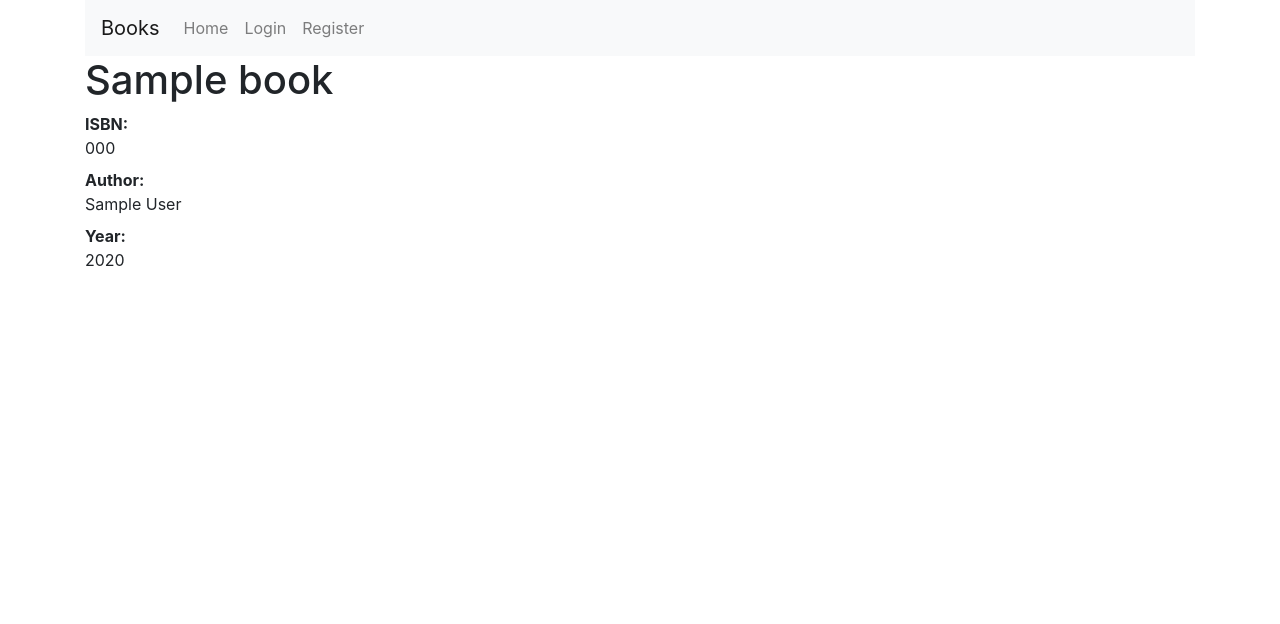
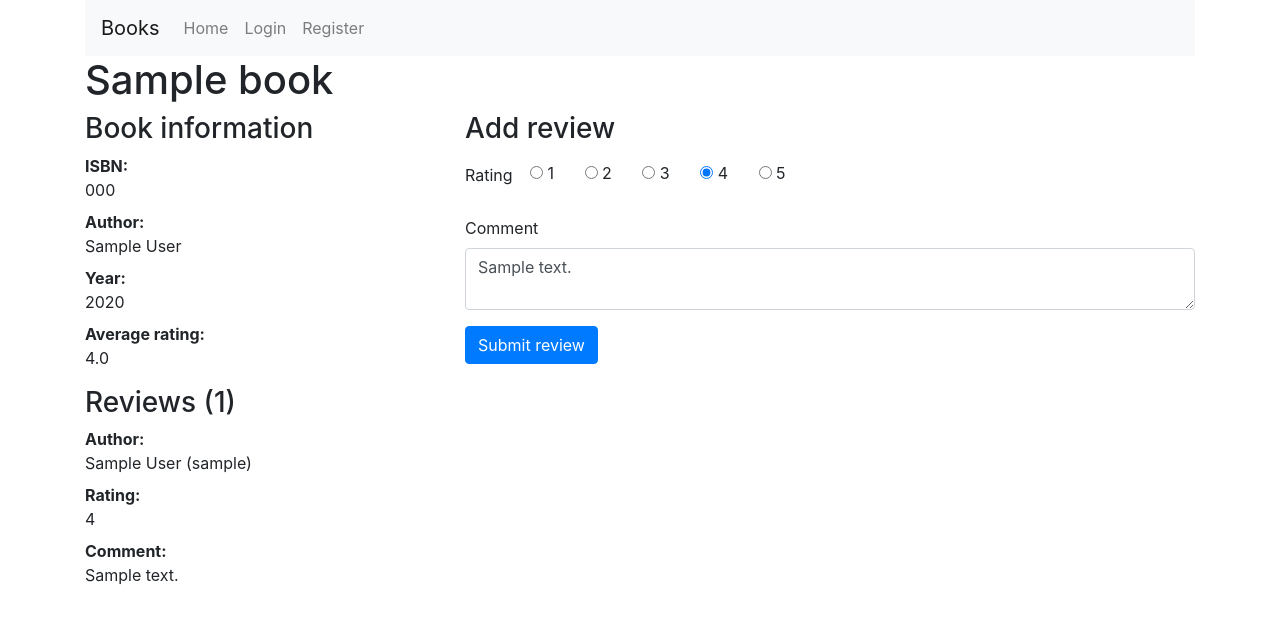
Before and after one commit to asdat/project1, a Flask app: template templates/book.html in a window 1280 px wide. Shown: the top 624 px of the page. Run offline with Flask 2, Linux system fonts and the light colour scheme; tables that the repository leaves empty hold one stand-in row (values such as "Sample post"); the template is opened without the code that fills it: values that come from a table or form of the project are taken from there, most other values are stand-ins (such as "Sample title", 1, 10 or a date in 2020); some libraries are stand-ins or nearby versions.

Commit message:
add reviews functionality, reformat code

```diff
--- a/application.py
+++ b/application.py
@@ -3,7 +3,7 @@ from math import ceil
 
 from flask import Flask, render_template, request, redirect, url_for, session
 from flask_session import Session
-from sqlalchemy import create_engine, or_, asc
+from sqlalchemy import create_engine, or_, asc, func
 from sqlalchemy.orm import sessionmaker
 
 from models import *
@@ -44,17 +44,20 @@ def register():
 
         user = db_session.query(User).filter_by(login=login).first()
         if user:
-            return render_template("register.html", message=f"User with login '{login}' already exists.", name=name, login=login, password=password)
+            return render_template("register.html", message=f"User with login '{login}' already exists.", name=name,
+                                   login=login, password=password)
         else:
             if not login or not password:
-                return render_template("register.html", message="Login and password are required fields.", name=name, login=login, password=password)
+                return render_template("register.html", message="Login and password are required fields.", name=name,
+                                       login=login, password=password)
 
             try:
-                db.db_session.add(User(name=name, login=login, password=hashlib.sha1(password.encode()).hexdigest()))
+                db.session.add(User(name=name, login=login, password=hashlib.sha1(password.encode()).hexdigest()))
                 print(f"Added user {name} ({login}) by {password}.")
-                db.db_session.commit()
+                db.session.commit()
             except Exception:
-                return render_template("register.html", message="Error creating user, please try again later.", name=name, login=login, password=password)
+                return render_template("register.html", message="Error creating user, please try again later.",
+                                       name=name, login=login, password=password)
 
         return redirect(url_for('login'))
 
@@ -105,7 +108,43 @@ def book(isbn):
     if not book_item:
         return render_template("book.html", message=f"No book fo ISBN {isbn} was found")
 
-    return render_template("book.html", book=book_item)
+    has_review = db_session.query(Review).filter_by(book_id=book_item.id).filter_by(user_id=session['user'].id).first()
+    rating = db_session.query(func.avg(Review.rating)).filter_by(book_id=book_item.id).scalar()
+    count = db_session.query(func.count(Review.rating)).filter_by(book_id=book_item.id).scalar()
+    return render_template("book.html", book=book_item, has_review=has_review, rating=rating, count=count)
+
+
+@app.route("/review", methods=["POST"])
+def review():
+    if not session['user']:
+        return redirect(url_for('home'))
+
+    rating = request.form.get("rating")
+    comment = request.form.get("comment")
+    isbn = request.form.get("isbn")
+
+    book_item = db_session.query(Book).filter_by(isbn=isbn).first()
+    if not book_item:
+        return render_template("book.html", message=f"No book fo ISBN {isbn} was found")
+
+    review_item = db_session.query(Review).filter_by(book_id=book_item.id).filter_by(user_id=session['user'].id).first()
+    if review_item:
+        return render_template("book.html", message="You already left review for this book")
+
+    if not rating:
+        return render_template("book.html", message="No rating was provided", book=book_item, rating=rating,
+                               comment=comment)
+
+    try:
+        db.session.add(Review(rating=rating, comment=comment, book_id=book_item.id, user_id=session['user'].id))
+        print(
+            f"Added review {rating} with comment {comment} by {session['user'].name} ({session['user'].login}) for book {book_item.title} ({isbn}).")
+        db.session.commit()
+    except Exception:
+        return render_template("book.html", message="Error creating review, please try again later.", book=book_item,
+                               rating=rating, comment=comment)
+
+    return redirect(url_for('book', isbn=isbn))
 
 
 @app.route("/search", methods=["GET"])
@@ -129,7 +168,8 @@ def search():
     books_list = query.order_by(asc(Book.isbn)).limit(per_page).offset(per_page * (page - 1))
 
     if books_list.count() > 0:
-        return render_template("search.html", search=search, books=books_list, pages=ceil(count / per_page), count=count, page=page, per_page=per_page)
+        return render_template("search.html", search=search, books=books_list, pages=ceil(count / per_page),
+                               count=count, page=page, per_page=per_page)
 
     else:
         return render_template("search.html", search=search, message=f"No book for search request '{search}' was found")
--- a/templates/book.html
+++ b/templates/book.html
@@ -1,24 +1,84 @@
 {% extends "layout.html" %}
 
 {% block title %}
-    Login
+Login
 {% endblock %}
 
 {% block body %}
-    {% if book %}
-    <h1>{{ book.title}}</h1>
-    <section>
+{% if book %}
+<h1>{{ book.title}}</h1>
+<section class="row">
+    <div class="col-12 col-md-4">
+        <h3>Book information</h3>
         <dl>
             <dt>ISBN:</dt>
-            <dd>{{ book.isbn}}</dd>
+            <dd>{{ book.isbn }}</dd>
 
             <dt>Author:</dt>
-            <dd>{{ book.author}}</dd>
+            <dd>{{ book.author }}</dd>
 
             <dt>Year:</dt>
-            <dd>{{ book.year}}</dd>
+            <dd>{{ book.year }}</dd>
+
+            {% if rating %}
+            <dt>Average rating:</dt>
+            <dd>{{'%0.1f'| format(rating|float)}}</dd>
+            {% endif %}
         </dl>
-    </section>
+    </div>
 
+    {% if not has_review %}
+    <div class="col-12 col-md-8">
+        <h3>Add review</h3>
+        <form action="{{ url_for('review') }}" method="post">
+            <input type="hidden" name="isbn" value="{{ book.isbn }}"/>
+
+            <div class="form-group">
+                <label>Rating</label>
+                {% for i in range(1, 6) %}
+                <label for="rating-{{ i }}" class="btn">
+                    <input required="required" id="rating-{{ i }}" value="{{ i }}" name="rating" type="radio" {%- if
+                           rating and i== rating %}checked="checked" {% endif %}/>
+                    {{ i }}
+                </label>
+                {% endfor %}
+            </div>
+
+            <div class="form-group">
+                <label for="comment">Comment</label>
+                <textarea class="form-control" id="comment" name="comment">{{ comment }}</textarea>
+            </div>
+
+            <div class="form-group">
+                <button class="btn btn-primary">Submit review</button>
+            </div>
+
+        </form>
+    </div>
     {% endif %}
+</section>
+
+{% if book.reviews %}
+<section>
+    <h3>Reviews ({{ count }})</h3>
+    {% for review in book.reviews %}
+    <div>
+        <dl>
+            <dt>Author:</dt>
+            <dd>{{ review.user.name }} ({{ review.user.login }})</dd>
+
+            <dt>Rating:</dt>
+            <dd>{{ review.rating}}</dd>
+
+            {% if review.comment %}
+            <dt>Comment:</dt>
+            <dd>{{ review.comment }}</dd>
+            {% endif %}
+        </dl>
+    </div>
+    {% endfor %}
+</section>
+{% endif %}
+
+{% endif %}
 {% endblock %}
```
Also changed, not shown: models.py (+21 -1 lines), templates/layout.html (+17 -7 lines), templates/search.html (+12 -3 lines), templates/login.html (indentation only).
